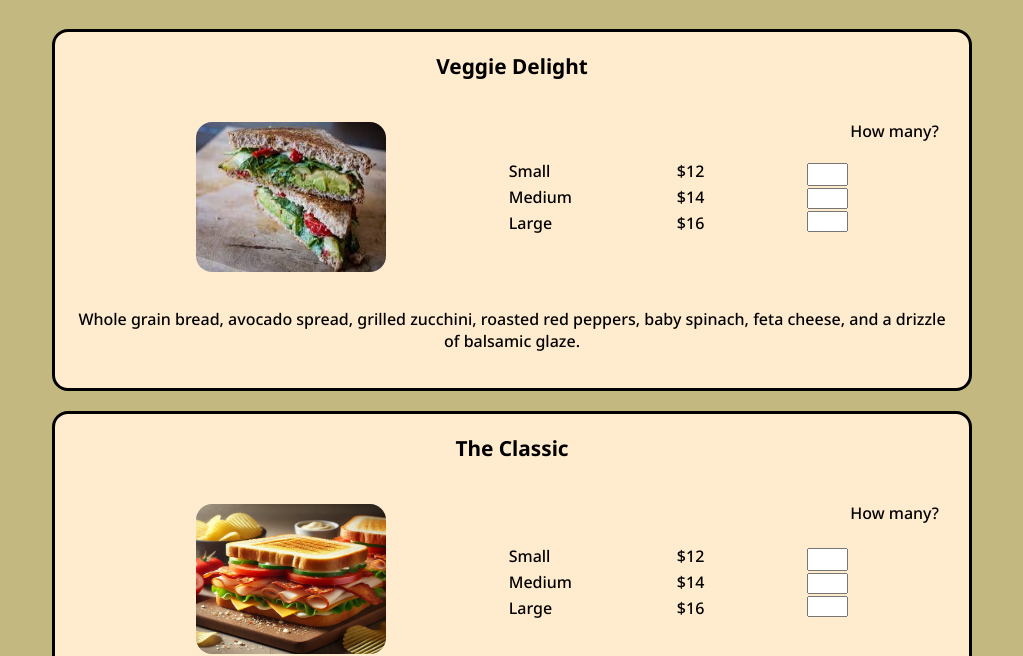
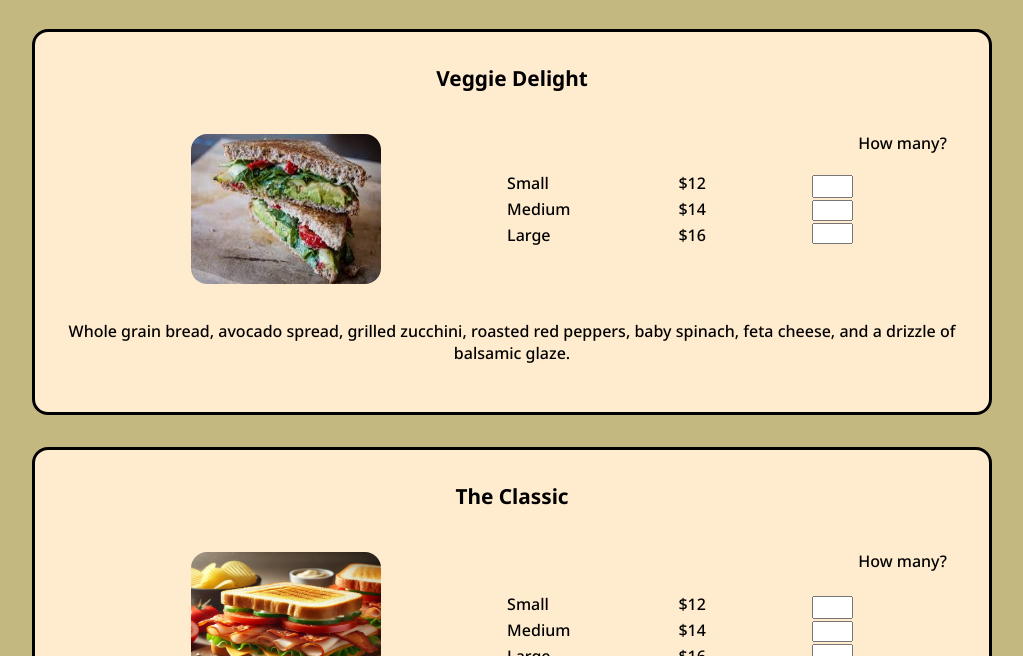
Before and after one commit to Sean8131/project-food-order, a plain HTML site: page menu.html in a window 1280 px wide. Shown: the part 144-800 px from the top of the page, without its empty margins (96-1119 px from the left). Drawn offline with Linux system fonts and the light colour scheme.

Commit message:
adjusted margins between item cards

```diff
--- a/styles.css
+++ b/styles.css
@@ -80,8 +80,9 @@ h1 {
 .item {
     border-style: solid;
     border-radius: 16px;
-    padding: 20px;
-    margin: 20px;
+    padding: 32px;
+    margin-top: 20px;
+    margin-bottom: 32px;
     background-color: blanchedalmond;
 }
 
```
Also changed, not shown: menu.html (+0 -2 lines).
